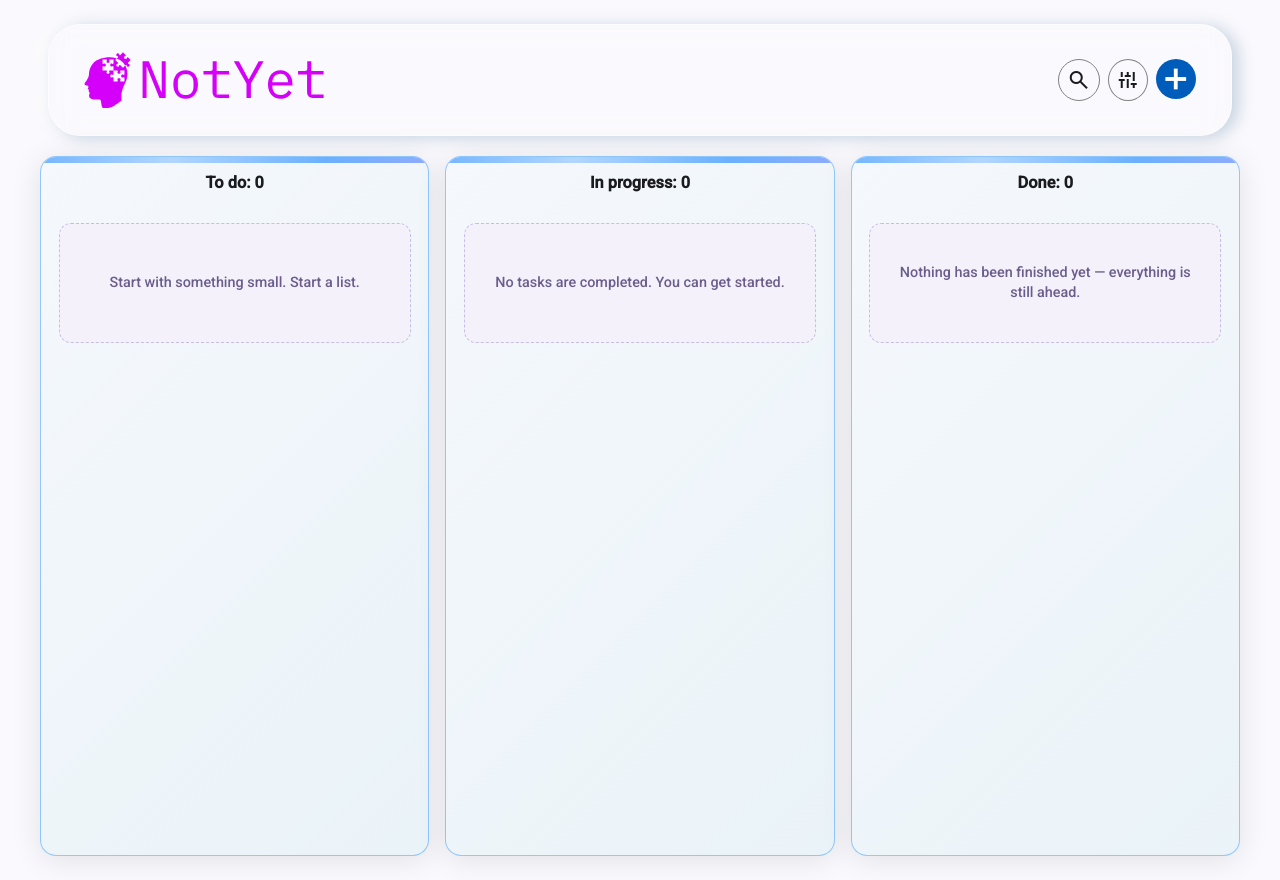
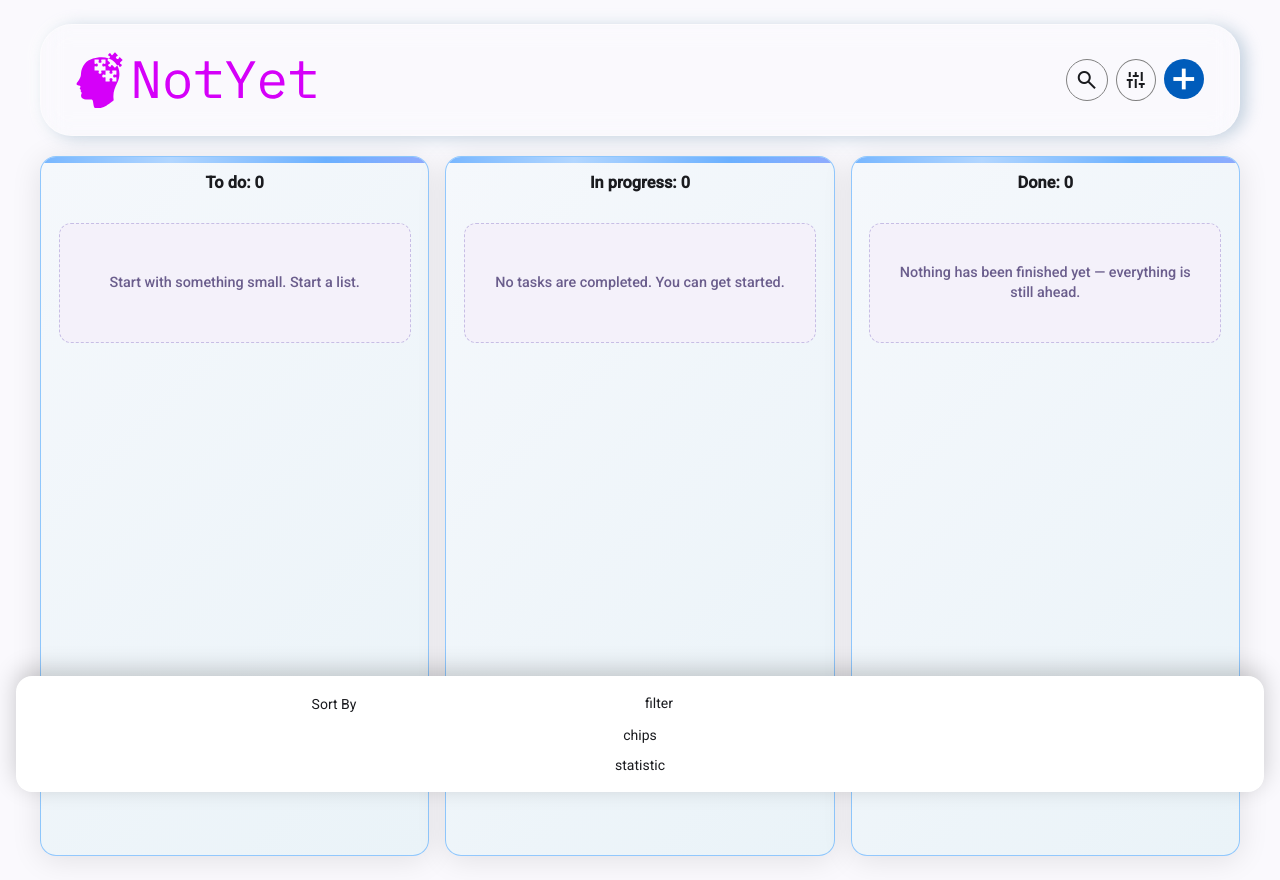
Before and after one commit to duvit/not-yet-to-do-app, an Angular app: page / in a window 1280 px wide. Built offline with nearby package versions, Linux system fonts and the light colour scheme.

Commit message:
feat/basic sorting data

```diff
--- a/src/app/core/filters-menu/filters-menu.html
+++ b/src/app/core/filters-menu/filters-menu.html
@@ -1,11 +1,8 @@
-<mat-dialog-content>
   <div class="filters-menu">
-    <div>sort</div>
-    <div>filter</div>
-    <div>chips</div>
-    <div>statistic</div>
+    <div class="filters-menu__sort">
+      <button>Sort By</button>
+    </div>
+    <div class="filters-menu__filters">filter</div>
+    <div class="filters-menu__chips">chips</div>
+    <div class="filters-menu__statistic">statistic</div>
   </div>
-</mat-dialog-content>
-<mat-dialog-actions>
-  <button matButton mat-dialog-close class="cancel-btn">X</button>
-</mat-dialog-actions>
--- a/src/app/core/filters-menu/filters-menu.scss
+++ b/src/app/core/filters-menu/filters-menu.scss
@@ -1,18 +1,38 @@
+@use '../../../styles.scss' as *;
+
 .filters-menu {
-  position: static;
-  bottom: 0;
-  width: 100%;
+  @include glass;
+  position: fixed;
+  bottom: 0.5rem;
+  left: 1rem;
+  right: 1rem;
   max-height: 60vh;
   background: white;
-  border-radius: 16px 16px 0 0;
+  border-radius: 1rem;
   padding: 16px;
   box-shadow: 0 -6px 24px rgba(0, 0, 0, 0.2);
-
-  display: flex;
+  z-index: 10000;
+  display: grid;
+  grid-template-columns: 1fr 1fr;
+  gap: 10px;
   flex-direction: column;
   animation-duration: 0.25s;
+
+  &__sort {
+    margin: 0 auto;
+  }
+
+  &__filter {
+    margin: 0 auto;
+  }
+
+  &__chips {
+    grid-column: 1 / -1;
+    margin: 0 auto;
+  }
+
+  &__statistic {
+    grid-column: 1 / -1;
+    margin: 0 auto;
+  }
 }
-
-.mdc-dialog__content {
-  padding: 0;
-}
--- a/src/app/core/filters-menu/filters-menu.ts
+++ b/src/app/core/filters-menu/filters-menu.ts
@@ -1,23 +1,10 @@
 import { ChangeDetectionStrategy, Component, inject } from '@angular/core';
-import { MatButtonModule } from '@angular/material/button';
-import {
-  MatDialogActions,
-  MatDialogClose,
-  MatDialogContent,
-  MatDialogRef,
-} from '@angular/material/dialog';
 
 @Component({
   selector: 'app-filters-menu',
-  imports: [MatButtonModule, MatDialogClose, MatDialogActions, MatDialogContent],
+  imports: [],
   templateUrl: './filters-menu.html',
   styleUrl: './filters-menu.scss',
   changeDetection: ChangeDetectionStrategy.OnPush,
 })
-export class FiltersMenu {
-  readonly dialogRef = inject(MatDialogRef<FiltersMenu>);
-
-  close(): void {
-    this.dialogRef.close();
-  }
-}
+export class FiltersMenu {}
--- a/src/app/core/layout/header/header.html
+++ b/src/app/core/layout/header/header.html
@@ -16,7 +16,7 @@
       />
     </div>
 
-    <button class="filters-btn" (click)="openFiltersMenu('80ms', '80ms')">
+    <button class="filters-btn" (click)="openFiltersMenu()">
       <span class="material-symbols-outlined"> instant_mix </span>
     </button>
 
--- a/src/app/core/layout/header/header.ts
+++ b/src/app/core/layout/header/header.ts
@@ -28,14 +28,7 @@ export class Header {
     });
   }
 
-  openFiltersMenu(enterAnimationDuration: string, exitAnimationDuration: string): void {
-    this.dialog.open(FiltersMenu, {
-      minWidth: '40vw',
-      minHeight: '20vh',
-      enterAnimationDuration,
-      exitAnimationDuration,
-    });
-  }
+  openFiltersMenu(): void {}
 
   @ViewChild('searchBar') searchBar!: ElementRef<HTMLTextAreaElement>;
 
--- a/src/app/core/layout/layout/layout.html
+++ b/src/app/core/layout/layout/layout.html
@@ -6,4 +6,6 @@
   <main class="app-main">
     <app-tasks-board />
   </main>
+
+  <app-filters-menu />
 </div>
--- a/src/app/core/layout/layout/layout.scss
+++ b/src/app/core/layout/layout/layout.scss
@@ -9,5 +9,9 @@
 @media (min-width: 768px) {
   .container {
     padding: 1.5rem 2.5rem;
+
+    .app-header {
+      padding: 0;
+    }
   }
 }
--- a/src/app/core/layout/layout/layout.ts
+++ b/src/app/core/layout/layout/layout.ts
@@ -1,10 +1,11 @@
 import { Component } from '@angular/core';
 import { Header } from '../header/header';
 import { TasksBoard } from '../../../features/task/ui/tasks-board/tasks-board';
+import { FiltersMenu } from '../../filters-menu/filters-menu';
 
 @Component({
   selector: 'app-layout',
-  imports: [Header, TasksBoard],
+  imports: [Header, TasksBoard, FiltersMenu],
   templateUrl: './layout.html',
   styleUrl: './layout.scss',
 })
```
Also changed, not shown: src/app/core/filters-menu/utils/sort-config.ts (added, +25 -0 lines), src/app/core/filters-menu/utils/sort-enums.ts (added, +9 -0 lines), src/app/core/filters-menu/utils/sort-options.interface.ts (added, +7 -0 lines).
